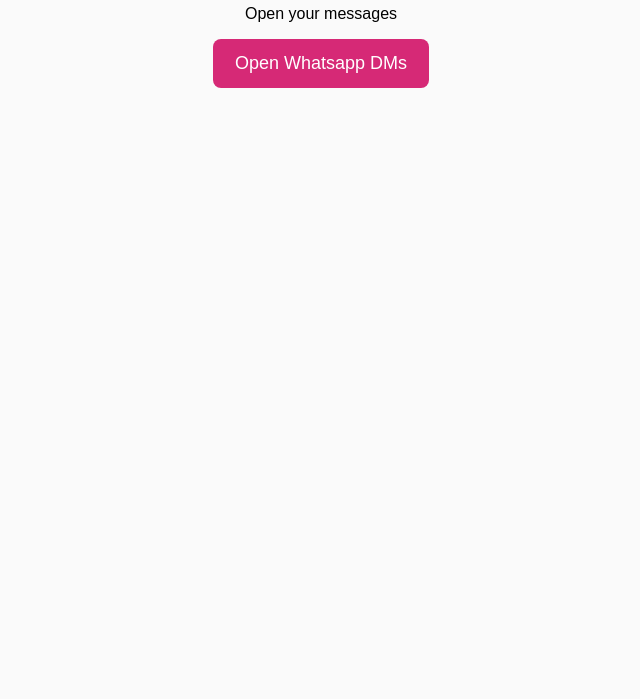
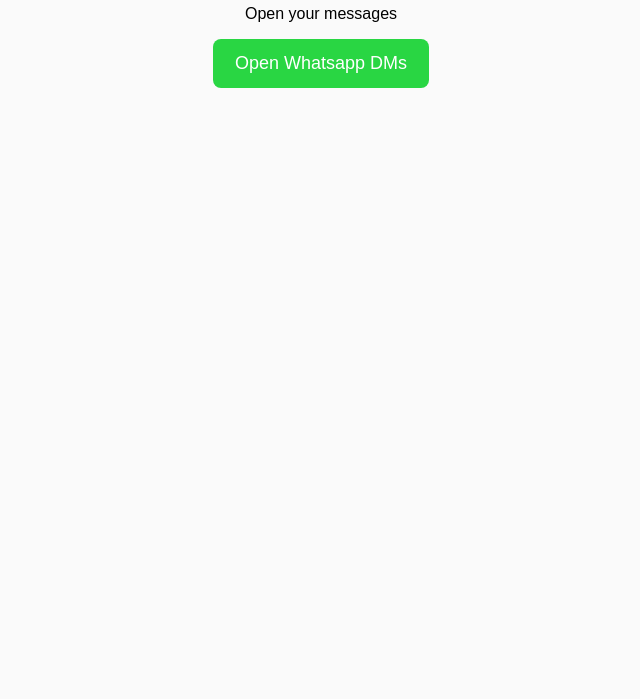
Before and after one commit to amohammedfavas-sudo/whatsapp-for-nokia, a plain HTML site: page index.html in a window 1280 px wide. Shown: the part 101-800 px from the top of the page, without its empty margins (319-959 px from the left). Drawn offline with Linux system fonts and the light colour scheme.

Commit message:
Update index.html

```diff
--- a/index.html
+++ b/index.html
@@ -14,7 +14,7 @@
     a {
       display: inline-block;
       padding: 14px 22px;
-      background: #d62976;
+      background: #29d643;
       color: white;
       text-decoration: none;
       border-radius: 8px;
```
